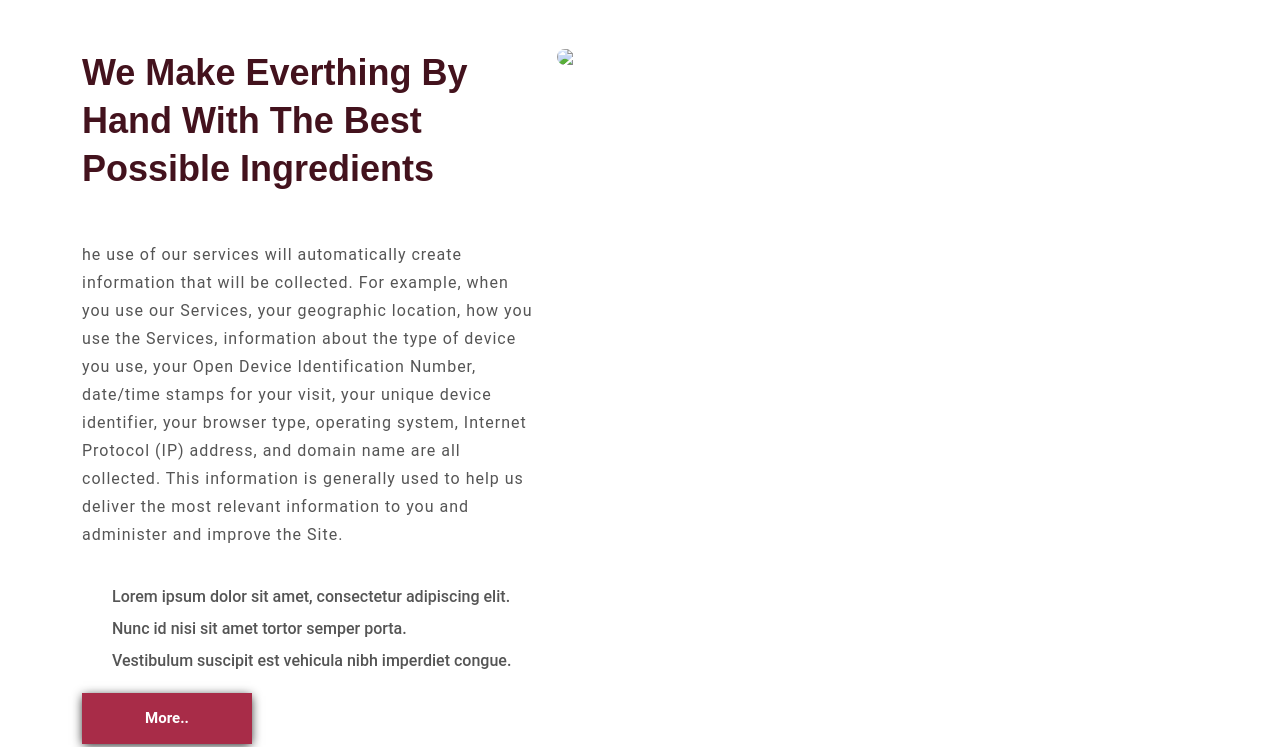
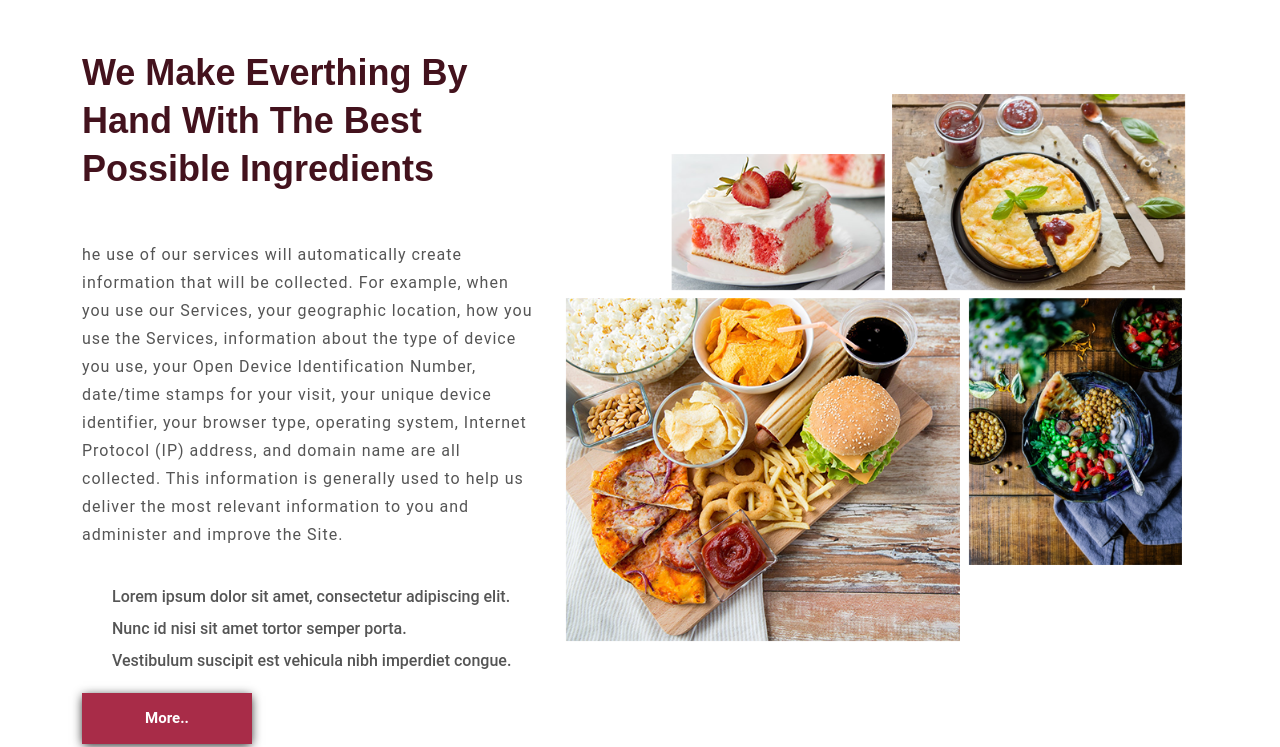
Before and after one commit to Bhagyashrik1/Food_ies, a plain HTML site: page index.html in a window 1280 px wide. Shown: the part 1654-2401 px from the top of the page. Drawn offline with nearby package versions, Linux system fonts and the light colour scheme; the site is published under a folder, as on GitHub Pages, so addresses that start at the root find nothing.

Commit message:
Update index.html

```diff
--- a/index.html
+++ b/index.html
@@ -135,7 +135,7 @@
            </div>
            <div class="col-lg-7 col-md-12 ">
              <div class="card border-0">
-                <img src="/Assets/images/img/img-2.png" class="img-fluid">
+                <img src="Assets/images/img/img-2.png" class="img-fluid">
              </div>
            </div>
         </div>
```
